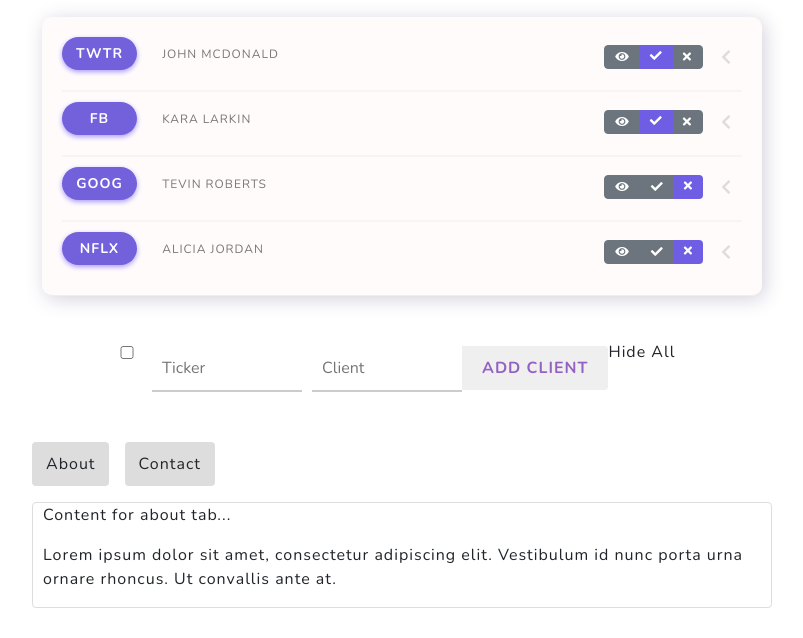
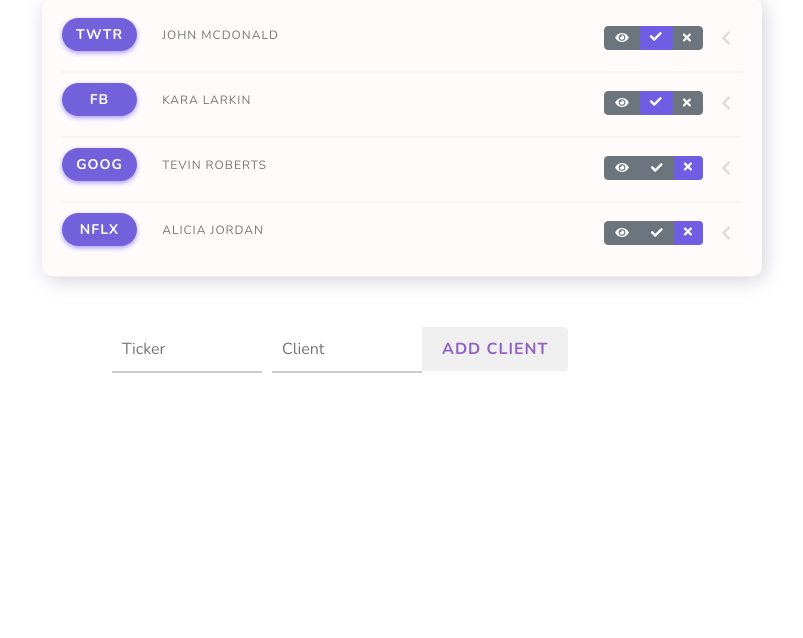
Before and after one commit to timmywheels/agile-week, a plain HTML site: page index.html in a window 1280 px wide. Shown: the part 185-823 px from the top of the page, without its empty margins (238-1041 px from the left). After the commit the page ends 800 px from the top, so only its background shows below. Drawn offline with nearby package versions, Linux system fonts and the light colour scheme.

Commit message:
Hid the tabbed-content section and the "hide all" function

```diff
--- a/index.html
+++ b/index.html
@@ -15,7 +15,7 @@
 
 			<div id="client-list">
 				<img src="client360-logo.svg" alt="Client360 Logo" class="logo">
-				<h6>Your 360° Customer View</h6>
+				<!--<h6>Your 360° Customer View</h6>-->
 				<div>
 					<form id="search-clients">
 						<input id="clientSearch" type="text" placeholder="Search..." />
@@ -26,7 +26,7 @@
 						<div class="stock">TWTR</div>
 						<span class="name">John McDonald</span>
 
-						<a href="#clientInfo" data-toggle="collapse" <i class="seeMore fa fa-chevron-left"></i></a>
+						<a href="#clientInfo" data-toggle="collapse"><i class="seeMore fa fa-chevron-left"></i></a>
 
 						<div class="btn-group btn-group-toggle" data-toggle="buttons">
 							<label class="btn btn-secondary">
@@ -61,7 +61,7 @@
 						<div class="stock">FB</div>
 						<span class="name">Kara Larkin</span>
 
-						<a href="#clientInfo" data-toggle="collapse" <i class="seeMore fa fa-chevron-left"></i></a>
+						<a href="#clientInfo" data-toggle="collapse"><i class="seeMore fa fa-chevron-left"></i></a>
 
 
 						<div class="btn-group btn-group-toggle" data-toggle="buttons">
@@ -96,7 +96,7 @@
 					<li>
 						<div class="stock">GOOG</div>
 						<span class="name">Tevin Roberts</span>
-						<a href="#clientInfo" data-toggle="collapse" <i class="seeMore fa fa-chevron-left"></i></a>
+						<a href="#clientInfo" data-toggle="collapse"><i class="seeMore fa fa-chevron-left"></i></a>
 
 						<div class="btn-group btn-group-toggle" data-toggle="buttons">
 							<label class="btn btn-secondary">
@@ -130,7 +130,7 @@
 					<li>
 						<div class="stock">NFLX</div>
 						<span class="name">Alicia Jordan</span>
-						<a href="#clientInfo" data-toggle="collapse" <i class="seeMore fa fa-chevron-left"></i></a>
+						<a href="#clientInfo" data-toggle="collapse"><i class="seeMore fa fa-chevron-left"></i></a>
 
 						<div class="btn-group btn-group-toggle" data-toggle="buttons">
 							<label class="btn btn-secondary">
@@ -164,28 +164,31 @@
 				</ul>
 			</div>
 			<form id="add-client">
-				<input type="checkbox" id="hide">
-				<label for="hide">Hide All</label>
+				<!--<input type="checkbox" id="hide">-->
+				<!--<label for="hide">Hide All</label>-->
 				<input id="addClientTicker" type="text" placeholder="Ticker" required/>
 				<input id="addClientName" type="text" placeholder="Client" required/>
 				<button id="addClientBtn">Add Client</button>
 			</form>
 
 
-			<div id="tabbed-content">
-				<ul class="tabs">
-					<li data-target="#about" class="active">About</li>
-					<li data-target="#contact">Contact</li>
-				</ul>
-				<div class="panel active" id="about">
-					<p>Content for about tab...</p>
-					<p>Lorem ipsum dolor sit amet, consectetur adipiscing elit. Vestibulum id nunc porta urna ornare rhoncus. Ut convallis ante at.</p>
-				</div>
-				<div class="panel" id="contact">
-					<p>Content for contact tab...</p>
-					<p>Lorem ipsum dolor sit amet, consectetur adipiscing elit. Vestibulum id nunc porta urna ornare rhoncus. Ut convallis ante at.</p>
-				</div>
-			</div>
+			<!--<div id="tabbed-content">-->
+			<!--	<ul class="tabs">-->
+			<!--		<li data-target="#about" class="active">About</li>-->
+			<!--		<li data-target="#contact">Contact</li>-->
+			<!--	</ul>-->
+			<!--	<div class="panel active" id="about">-->
+			<!--		<p>Content for about tab...</p>-->
+			<!--		<p>Lorem ipsum dolor sit amet, consectetur adipiscing elit. Vestibulum id nunc porta urna ornare rhoncus. Ut convallis ante at.</p>-->
+			<!--	</div>-->
+			<!--	<div class="panel" id="contact">-->
+			<!--		<p>Content for contact tab...</p>-->
+			<!--		<p>Lorem ipsum dolor sit amet, consectetur adipiscing elit. Vestibulum id nunc porta urna ornare rhoncus. Ut convallis ante at.</p>-->
+			<!--	</div>-->
+			<!--</div>-->
+
+
+
 		</div>
 		<script src="https://ajax.googleapis.com/ajax/libs/jquery/3.3.1/jquery.min.js"></script>
 		<script src="app.js"></script>
```
